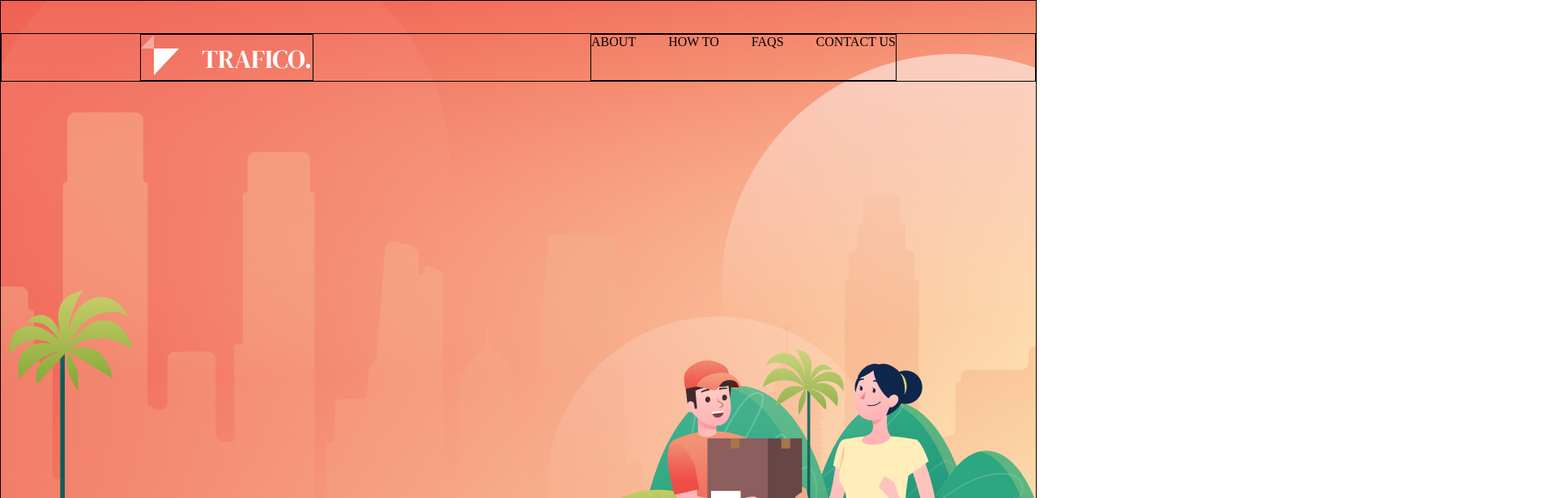
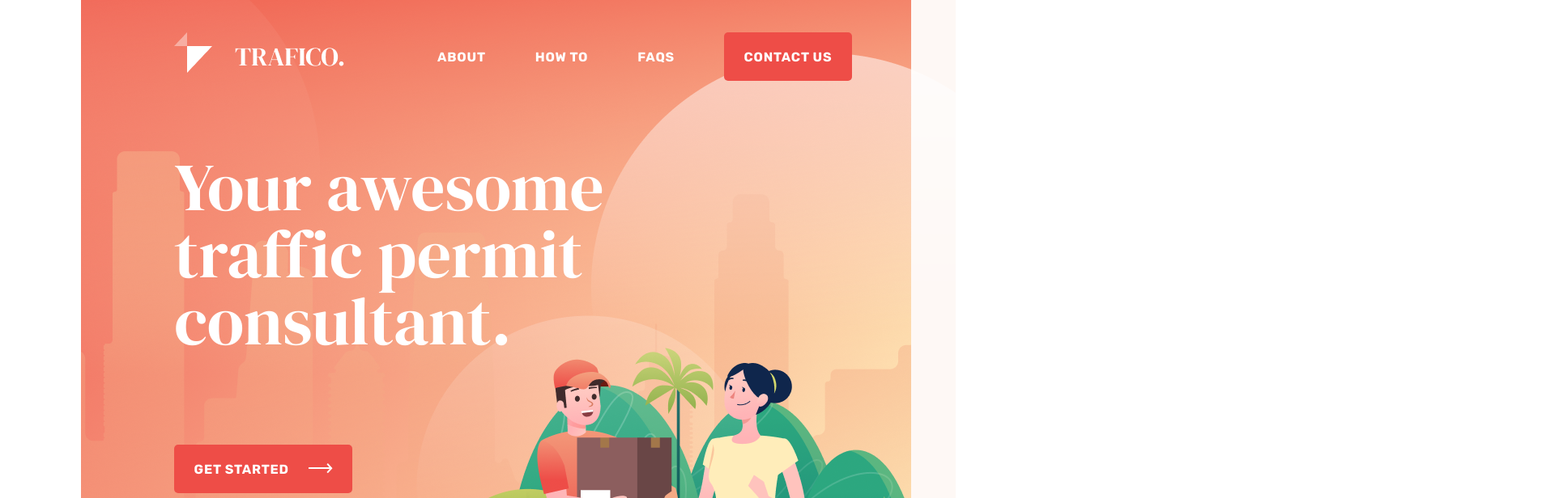
Before and after one commit to CultureCat89/test-task, a plain HTML site: page index.html in a window 1280 px wide. Shown: the top 616 px of the page at 81% size, 1920 px wide, since content can reach past the window. Drawn offline with Linux system fonts and the light colour scheme.

Commit message:
complete header

```diff
--- a/index.html
+++ b/index.html
@@ -4,6 +4,9 @@
   <meta charset="UTF-8">
   <meta name="viewport" content="width=device-width, initial-scale=1.0">
   <title>Trafico</title>
+  <link rel="preconnect" href="https://fonts.googleapis.com">
+  <link rel="preconnect" href="https://fonts.gstatic.com" crossorigin>
+  <link href="https://fonts.googleapis.com/css2?family=DM+Serif+Display&family=Rubik:wght@300;500;700&display=swap" rel="stylesheet">
   <link rel="stylesheet" href="style.css">
 </head>
 <body>
@@ -13,16 +16,24 @@
         <div class="top_header_logo">
           <img src="assets/img/logo-top.png" alt="logo">
         </div>
-        <div class="top_header_nav-list">
+        <div>
           <nav>
-            <ul>
+            <ul class="top_header_nav-list">
               <li>ABOUT</li>
               <li>HOW TO</li>
               <li>FAQS</li>
-              <li>CONTACT US</li>
+              <li>
+                <button class="top_header_btn btn">CONTACT US</button>
+              </li>
             </ul>
           </nav>
         </div>
+      </div>
+      <div class="top_content">
+        <div class="top_content_text">
+          <h1>Your awesome traffic permit consultant.</h1>
+        </div>
+        <button class="top_content_btn btn"><span>GET STARTED</span><img src="assets/svg/arrow-white-right.svg" alt="arrow_right"></button>
       </div>
     </header>
     <section class="about_us">
--- a/style.css
+++ b/style.css
@@ -10,10 +10,10 @@
   display: flex;
   flex-direction: column;
   /* position: relative; */
-  /* overflow: hidden; */
+  overflow: hidden;
   max-width: 1600px;
   height: 6102px;
-  margin: 0 auto;
+  margin: 0 100px;
   background-color: #fef8f5;
 }
 
@@ -21,27 +21,86 @@
   height: 1185px;
   margin-bottom: 105px;
   background-image: url(assets/img/top.png);
+  background-position: center;
 }
 
 .top_header {
-  margin-top: 40px;
+  margin: 40px 240px 0;
   display: flex;
-  justify-content: space-around;
+  justify-content: space-between;
   height: 60px;
-  width: 100%;
 }
 
-.top_header_nav-list ul {
+.top_header_nav-list {
   display: flex;
+  justify-content: space-between;
   height: 60px;
-  gap: 40px;
+  width: 604px;
   list-style-type: none;
+  align-items: center;
+  color: #fff;
+  text-align: center;
+  font-family: 'Rubik', sans-serif;
+  font-weight: 700;
+  letter-spacing: 0.8px;
 }
+
+.top_header_nav-list,
+.btn {
+  list-style-type: none;
+  align-items: center;
+  color: #fff;
+  text-align: center;
+  font-family: 'Rubik', sans-serif;
+  font-weight: 700;
+  letter-spacing: 0.8px;
+}
+
+.btn {
+  background-color: #ee4d47;
+  border: 0;
+  border-radius: 5px;
+  font-size: 16px;
+}
+
+.top_header_btn {
+  width: 158px;
+  height: 60px;
+}
+
+.top_content {
+  max-width: 741px;
+  margin: 90px 90px 0 240px;
+}
+
+.top_content_text {
+  height: 300px;
+}
+
+.top_content_text h1 {
+  color: #FFF;
+  font-family: 'DM Serif Display', serif;
+  font-size: 100px;
+  font-weight: 400;
+  line-height: 100%;
+}
+
+.top_content_btn {
+  margin-top: 60px;
+  width: 220px;
+  height: 60px;
+}
+
+.top_content_btn span {
+  margin-right: 24px;
+}
+
+
 
 .about_us {
   display: flex;
   justify-content: space-between;
-  width: 1171px;
+  max-width: 1171px;
   height: 550px;
   margin-left: 245px;
   margin-bottom: 160px;
@@ -49,8 +108,13 @@
 
 .about_us_content {
   margin-top: auto;
-  width: 570px;
+  min-width: 570px;
   height: 476px;
+}
+
+.about_us_content span {
+  font-family: 'Rubik', sans-serif;
+  font-weight: 700;
 }
 
 .about_us_bg {
@@ -62,26 +126,24 @@
 
 .how_to {
   display: flex;
-  width: 1232px;
+  justify-content: space-between;
+  max-width: 1232px;
   height: 679px;
-  margin-left: auto;
-  margin-right: 240px;
+  margin-left: 128px;
   margin-bottom: 120px;
 }
 
 .how_to_bg {
-  width: 720px;
-  height: 100%;
+  width: 721px;
   background-image: url(assets/img/howto_illustration.png);
 }
 
 .how_to_content {
-  width: 512px;
-  height: 100%;
+  min-width: 511px;
 }
 
 .faq {
-  width: 1360px;
+  max-width: 1360px;
   height: 1500px;
   margin-left: 240px;
   margin-bottom: 177px;
@@ -96,7 +158,7 @@
 }
 
 .footer {
-  width: 1400px;
+  max-width: 1400px;
   height: 920px;
   margin-bottom: 92px;
   background: url(assets/img/footer.png) no-repeat;
@@ -106,6 +168,7 @@
 .top_header,
 .top_header_logo,
 .top_header_nav-list,
+.top_content_text,
 .about_us,
 .about_us_content,
 .about_us_bg,
@@ -115,5 +178,25 @@
 .faq,
 .testi,
 .footer {
-  border: 1px solid #000;
+  /* border: 1px solid #000; */
 }
+
+@media screen and (max-width: 1500px) {
+  .top_header {
+    margin-right: 10vw;
+    margin-left: 9vw;
+  }
+
+  .top_header_nav-list {
+    width: 40vw;
+  }
+
+  .top_content {
+    margin-left: 9vw;
+    margin-right: 15vw;
+  }
+
+  .top_content h1 {
+    font-size: 6.5vw;
+  }
+}
```
Also changed, not shown: assets/svg/arrow-red-right.svg (renamed from assets/svg/arrow-right.svg), assets/svg/arrow-white-right.svg (added).
